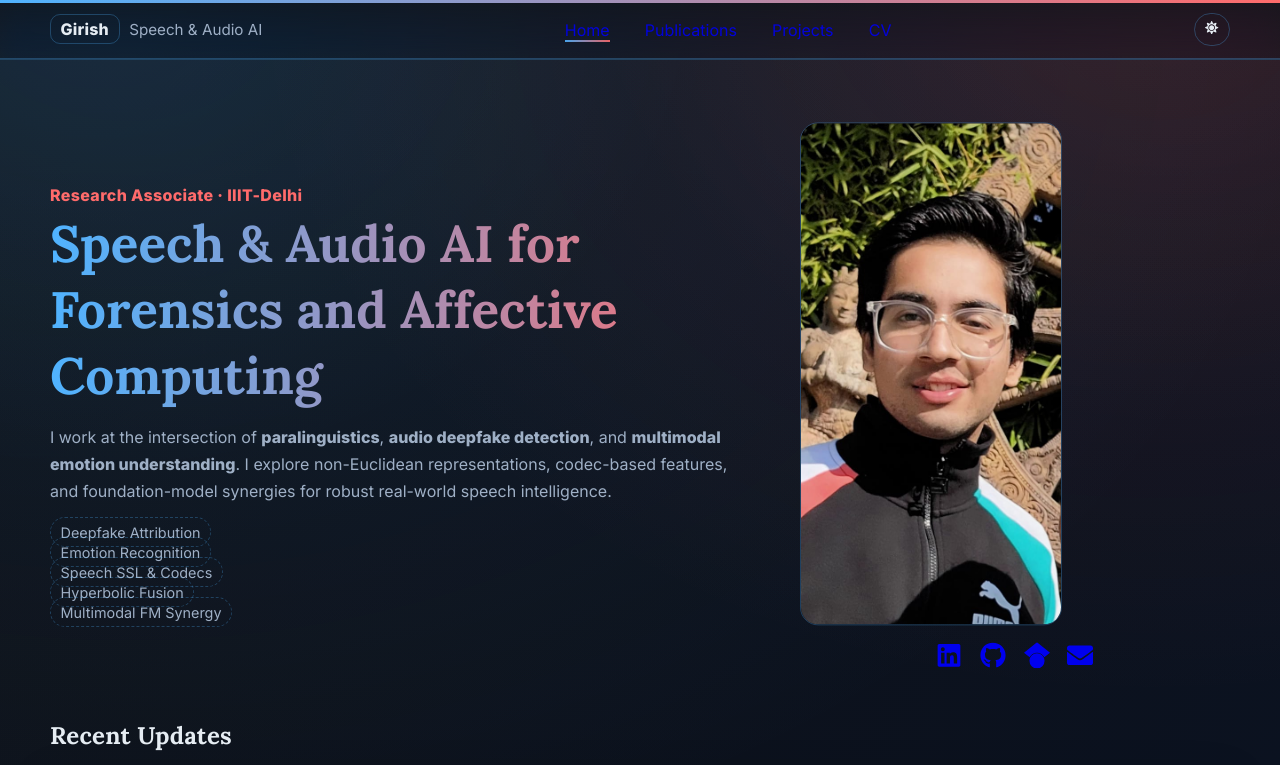
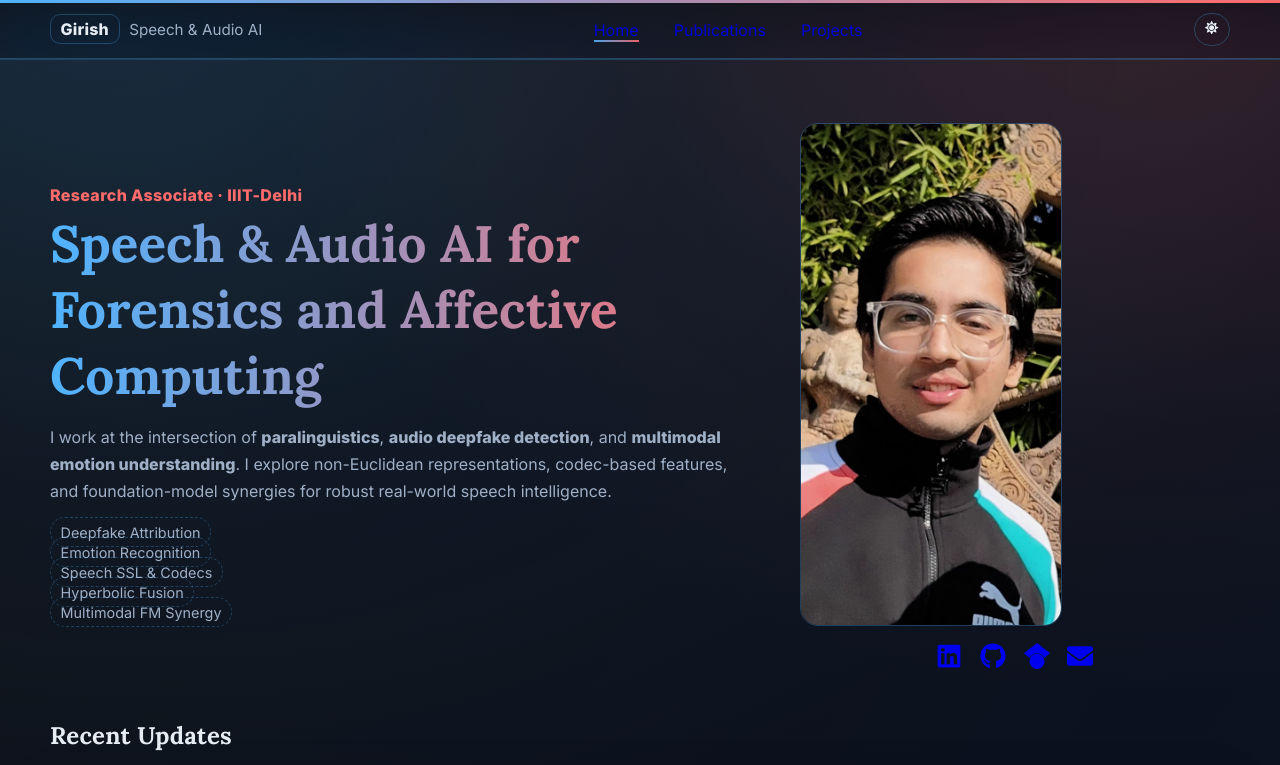
Before and after one commit to gir-ish/Portfolio, a React (Create React App) app: page / in a window 1280 px wide. Before the commit this address led to /about. Shown: the top 765 px of the page. Built offline with nearby package versions, Linux system fonts and the light colour scheme.

Commit message:
new-update

```diff
--- a/package.json
+++ b/package.json
@@ -12,7 +12,7 @@
     "react": "^19.0.0",
     "react-dom": "^19.0.0",
     "react-icons": "^5.5.0",
-    "react-router-dom": "^6.8.0",
+    "react-router-dom": "^6.30.1",
     "react-scripts": "^5.0.1",
     "web-vitals": "^2.1.4"
   },
--- a/src/App.js
+++ b/src/App.js
@@ -1,6 +1,8 @@
 // src/App.js
 import React, { useState } from 'react';
-import { BrowserRouter as Router, Routes, Route, NavLink, Navigate, useLocation } from 'react-router-dom';
+// import { BrowserRouter as Router, Routes, Route, NavLink, Navigate, useLocation } from 'react-router-dom';
+// import { BrowserRouter as Router, Routes, Route, NavLink, useLocation } from 'react-router-dom';
+import { HashRouter as Router, Routes, Route, NavLink, useLocation } from 'react-router-dom';
 import { FaSun, FaMoon } from 'react-icons/fa';
 import About from './pages/About';
 import CV from './pages/CV';
@@ -16,7 +18,7 @@ function RoutesWithAnimation(){
     <AnimatePresence mode="wait">
       <PageTransition key={location.pathname}>
         <Routes location={location}>
-          <Route path="/" element={<Navigate to="/about" replace />} />
+          <Route path="/" element={<About />} />
           <Route path="/about" element={<About />} />
           <Route path="/publication" element={<Publication />} />
           <Route path="/project" element={<Project />} />
@@ -42,10 +44,11 @@ export default function App() {
               <div className="role">Speech & Audio AI</div>
             </div>
             <ul className="nav-links">
-              <li><NavLink to="/about" className={({isActive}) => isActive ? 'active' : ''}>Home</NavLink></li>
+              <li><NavLink to="/" className={({isActive}) => isActive ? 'active' : ''}>Home</NavLink></li>
+              {/* <li><NavLink to="/about" className={({isActive}) => isActive ? 'active' : ''}>Home</NavLink></li> */}
               <li><NavLink to="/publication" className={({isActive}) => isActive ? 'active' : ''}>Publications</NavLink></li>
               <li><NavLink to="/project" className={({isActive}) => isActive ? 'active' : ''}>Projects</NavLink></li>
-              <li><NavLink to="/cv" className={({isActive}) => isActive ? 'active' : ''}>CV</NavLink></li>
+              {/* <li><NavLink to="/cv" className={({isActive}) => isActive ? 'active' : ''}>CV</NavLink></li> */}
             </ul>
             <button className="theme-toggle" onClick={toggleTheme} aria-label="Toggle theme">
               {darkMode ? <FaSun /> : <FaMoon />}
@@ -57,10 +60,10 @@ export default function App() {
         <main className="container">
           <RoutesWithAnimation />
         </main>
-
+{/*
         <footer style={{padding:'2rem 1rem', color:'var(--muted)', textAlign:'center'}}>
           © {new Date().getFullYear()} Girish — Research Associate, IIIT-Delhi
-        </footer>
+        </footer> */}
       </Router>
     </div>
   );
```
Also changed, not shown: 1 other file (tests, documents, lock files or other folders).
